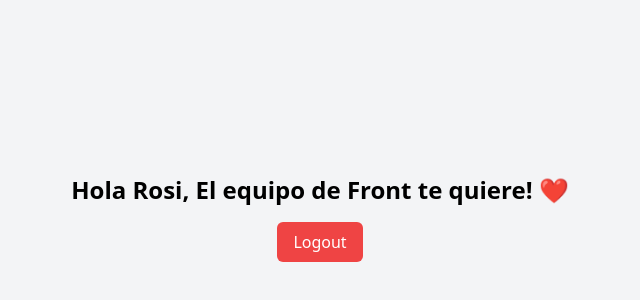
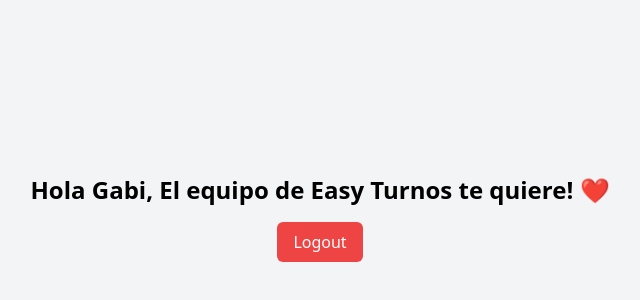
Before and after one commit to NoCountrySimulacion/EasyTurnos, a React (Vite) app in the folder Frontend/: page /home in a window 1280 px wide. Shown: the part 182-482 px from the top of the page, without its empty margins (320-960 px from the left). Built offline with nearby package versions, Linux system fonts and the light colour scheme; a web font is replaced by a local one.

Commit message:
fix: deploy

```diff
--- a/Frontend/src/layout/pages/Home.tsx
+++ b/Frontend/src/layout/pages/Home.tsx
@@ -20,7 +20,7 @@
 	return (
 		<div className='flex flex-col items-center justify-center min-h-screen bg-gray-100'>
 			<h1 className='text-2xl font-bold mb-4'>
-				Hola Rosi, El equipo de Front te quiere!  ❤️
+				Hola Gabi, El equipo de Easy Turnos te quiere!  ❤️
 			</h1>
 			<button
 				onClick={handleLogout}
```
